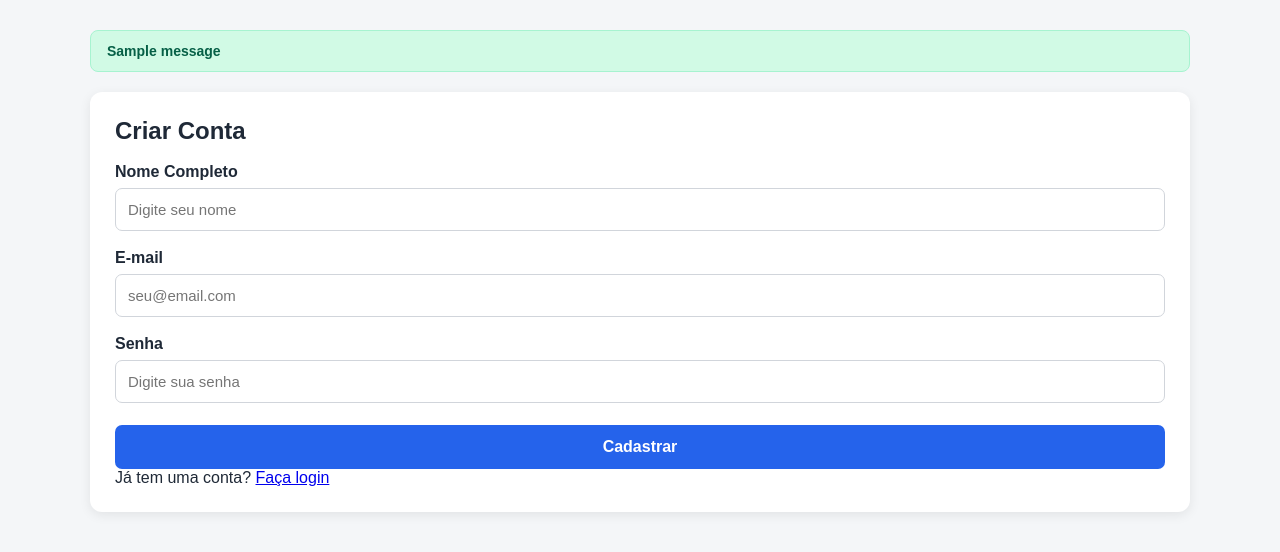
After one commit to Vitorzk1/Diariobordocustomaquinario, a Flask app: page /cadastro in a window 1280 px wide. The commit adds this page. Shown: the top 552 px of the page. Run offline with Flask 3, Linux system fonts and the light colour scheme; tables that the repository leaves empty hold one stand-in row (values such as "Sample post"); one stand-in notice (Sample message) is shown.

Commit message:
feat: integra autenticacao com sqlalchemy, login e templates de registro

```diff
--- a/app.py
+++ b/app.py
@@ -1,15 +1,142 @@
 from datetime import datetime
-from flask import Flask, render_template, request, redirect, url_for
+from functools import wraps
+from flask import Flask, render_template, redirect, request, url_for, flash
+from flask_sqlalchemy import SQLAlchemy
+from flask_login import (
+    LoginManager,
+    UserMixin,
+    login_user,
+    login_required,
+    current_user,
+    logout_user
+)
+from werkzeug.security import generate_password_hash, check_password_hash
 
 app = Flask(__name__)
 
-registros = []
+# Configurações do App e Banco de Dados
+app.config["SECRET_KEY"] = "123"
+app.config["SQLALCHEMY_DATABASE_URI"] = "sqlite:///sistema.db"
+app.config["SQLALCHEMY_TRACK_MODIFICATIONS"] = False
+
+db = SQLAlchemy(app)
+
+login_manager = LoginManager(app)
+login_manager.login_view = "login"
+login_manager.login_message = "Faça login para acessar essa página."
+login_manager.login_message_category = "warning"
+
+#===========================================================
+#                         MODELS
+#===========================================================
+
+class User(UserMixin, db.Model):
+    id = db.Column(db.Integer, primary_key=True)
+    nome = db.Column(db.String(100), nullable=False)
+    email = db.Column(db.String(120), unique=True, nullable=False)
+    senha = db.Column(db.String(120), nullable=False)
+    perfil = db.Column(db.String(20), nullable=False, default="usuario")
+
+    # Relacionamento com os registros de máquinas
+    registros = db.relationship('RegistroMaquina', backref='usuario', lazy=True)
+
+class RegistroMaquina(db.Model):
+    id = db.Column(db.Integer, primary_key=True)
+    maquina = db.Column(db.String(100), nullable=False)
+    data = db.Column(db.String(20), nullable=False)
+    horas = db.Column(db.String(20), nullable=False)
+    descricao = db.Column(db.Text, nullable=False)
+    user_id = db.Column(db.Integer, db.ForeignKey('user.id'), nullable=False)
+
+@login_manager.user_loader
+def carregar_usuario(user_id):
+    return db.session.get(User, int(user_id))
+
+#===========================================================
+#                      DECORATORS
+#===========================================================
+
+def admin_required(func):
+    @wraps(func)
+    def wrapper(*args, **kwargs):
+        if not current_user.is_authenticated or current_user.perfil != "admin":
+            flash("Acesso negado. Apenas administradores.", "danger")
+            return redirect(url_for("login"))
+        return func(*args, **kwargs)
+    return wrapper
+
+#===========================================================
+#                   ROTAS DE AUTENTICAÇÃO
+#===========================================================
 
 @app.route("/")
-def inicio():
-    return redirect(url_for("registro_horas"))
+def index():
+    if current_user.is_authenticated:
+        return redirect(url_for("registro_horas"))
+    return redirect(url_for("login"))
+
+@app.route("/cadastro", methods=["GET", "POST"])
+def cadastro():
+    if request.method == "POST":
+        nome = request.form["nome"]
+        email = request.form["email"]
+        senha = request.form["senha"]
+        perfil = request.form.get("perfil", "usuario")
+
+        usuario_existente = User.query.filter_by(email=email).first()
+        if usuario_existente:
+            flash("Email já cadastrado. Faça login.", "danger")
+            return redirect(url_for("login"))
+
+        novo_usuario = User(
+            nome=nome,
+            email=email,
+            senha=generate_password_hash(senha),
+            perfil=perfil
+        )
+        db.session.add(novo_usuario)
+        db.session.commit()
+
+        flash("Cadastro realizado com sucesso! Faça login.", "success")
+        return redirect(url_for("login"))
+
+    return render_template("cadastro.html")
+
+@app.route("/login", methods=["GET", "POST"])
+def login():
+    if request.method == "POST":
+        email = request.form["email"]
+        senha = request.form["senha"]
+
+        usuario = User.query.filter_by(email=email).first()
+
+        if usuario and check_password_hash(usuario.senha, senha):
+            login_user(usuario)
+            flash("Login realizado com sucesso!", "success")
+            return redirect(url_for("registro_horas"))
+        else:
+            flash("Email ou senha incorretos.", "danger")
+
+    return render_template("login.html")
+
+@app.route("/logout")
+@login_required
+def logout():
+    logout_user()
+    flash("Você saiu da sua conta.", "success")
+    return redirect(url_for("login"))
+
+@app.route("/perfil")
+@login_required
+def perfil():
+    return render_template("perfil.html", usuario=current_user)
+
+#===========================================================
+#             REGISTRO DE MÁQUINAS (SISTEMA)
+#===========================================================
 
 @app.route("/registro-horas", methods=["GET", "POST"])
+@login_required
 def registro_horas():
     if request.method == "POST":
         maquina = request.form["maquina"]
@@ -17,76 +144,118 @@ def registro_horas():
         horas = request.form["horas"]
         descricao = request.form["descricao"]
 
-        # Converte a data do formato do navegador (AAAA-MM-DD) para (DD/MM/AAAA)
+        # Conversão de formato de data (YYYY-MM-DD -> DD/MM/YYYY)
         if data_raw:
             data_formatada = datetime.strptime(data_raw, "%Y-%m-%d").strftime("%d/%m/%Y")
         else:
             data_formatada = ""
 
-        registros.append({
-            "maquina": maquina,
-            "data": data_formatada,
-            "horas": horas,
-            "descricao": descricao
-        })
+        novo_registro = RegistroMaquina(
+            maquina=maquina,
+            data=data_formatada,
+            horas=horas,
+            descricao=descricao,
+            user_id=current_user.id
+        )
 
+        db.session.add(novo_registro)
+        db.session.commit()
+        flash("Registro inserido com sucesso!", "success")
         return redirect(url_for("registro_horas"))
 
+    # Exibe os registros do usuário logado (ou todos se for admin)
+    if current_user.perfil == "admin":
+        registros = RegistroMaquina.query.all()
+    else:
+        registros = RegistroMaquina.query.filter_by(user_id=current_user.id).all()
+
+    return render_template("registro_horas.html", registros=registros)
+
+@app.route("/excluir/<int:id>", methods=["POST"])
+@login_required
+def excluir(id):
+    registro = RegistroMaquina.query.get_or_404(id)
+
+    # Permite exclusão se for admin ou o criador do registro
+    if current_user.perfil == "admin" or registro.user_id == current_user.id:
+        db.session.delete(registro)
+        db.session.commit()
+        flash("Registro excluído com sucesso!", "success")
+    else:
+        flash("Você não tem permissão para excluir este registro.", "danger")
+
+    return redirect(url_for("registro_horas"))
+
+#===========================================================
+#              DASHBOARD E PAINEL ADMIN
+#===========================================================
+
+@app.route("/admin/dashboard")
+@login_required
+@admin_required
+def dashboard():
+    quantidade_usuarios = User.query.count()
+    quantidade_registros = RegistroMaquina.query.count()
     return render_template(
-        "registro_horas.html",
-        registros=registros
+        "admin_dashboard.html",
+        quantidade=quantidade_usuarios,
+        total_registros=quantidade_registros
     )
 
-@app.route("/excluir/<int:index>", methods=["POST"])
-def excluir(index):
-    if 0 <= index < len(registros):
-        registros.pop(index)
-    return redirect(url_for("registro_horas"))
+@app.route("/admin/usuarios")
+@login_required
+@admin_required
+def usuarios():
+    lista_usuarios = User.query.all()
+    return render_template("usuarios.html", usuarios=lista_usuarios)
 
-@app.route("/sair")
-def sair():
-    return """<!DOCTYPE html>
-<html lang="pt-BR">
-<head>
-    <meta charset="UTF-8">
-    <meta name="viewport" content="width=device-width, initial-scale=1.0">
-    <title>Sistema encerrado</title>
-    <style>
-        body {
-            font-family: Arial, sans-serif;
-            background: #f4f6f8;
-            display: flex;
-            justify-content: center;
-            align-items: center;
-            height: 100vh;
-            margin: 0;
-        }
-        .mensagem {
-            background: white;
-            padding: 40px;
-            border-radius: 12px;
-            text-align: center;
-            box-shadow: 0 4px 15px rgba(0,0,0,0.1);
-        }
-        a {
-            display: inline-block;
-            margin-top: 20px;
-            padding: 12px 20px;
-            background: #2563eb;
-            color: white;
-            text-decoration: none;
-            border-radius: 8px;
-        }
-    </style>
-</head>
-<body>
-    <div class="mensagem">
-        <h1>Sistema encerrado</h1>
-        <p>Você saiu do registro de horas.</p>
-        <a href="/">Voltar para o sistema</a>
-    </div>
-</body>
-</html>"""
+@app.route("/admin/alterar_perfil/<int:user_id>", methods=["GET", "POST"])
+@login_required
+@admin_required
+def alterar_perfil(user_id):
+    usuario = User.query.get_or_404(user_id)
+
+    if request.method == "POST":
+        novo_perfil = request.form["perfil"]
+        usuario.perfil = novo_perfil
+        db.session.commit()
+        flash("Perfil do usuário atualizado com sucesso!", "success")
+        return redirect(url_for("usuarios"))
+
+    return render_template("alterar_perfil.html", usuario=usuario)
+
+@app.route("/admin/deletar_usuario/<int:user_id>", methods=["POST"])
+@login_required
+@admin_required
+def deletar_usuario(user_id):
+    usuario = User.query.get_or_404(user_id)
+    db.session.delete(usuario)
+    db.session.commit()
+    flash("Usuário deletado com sucesso!", "success")
+    return redirect(url_for("usuarios"))
+
+#===========================================================
+#              INICIALIZAÇÃO DO BANCO DE DADOS
+#===========================================================
+
+with app.app_context():
+    db.create_all()
+
+    # Criação da conta Admin padrão
+    admin = User.query.filter_by(email="admin@email.com").first()
+    if not admin:
+        admin = User(
+            nome="Admin",
+            email="admin@email.com",
+            senha=generate_password_hash("admin123"),
+            perfil="admin"
+        )
+        db.session.add(admin)
+        db.session.commit()
+
+#===========================================================
+#                        EXECUÇÃO
+#===========================================================
 
 if __name__ == "__main__":
     app.run(debug=True)
--- a/static/style.css
+++ b/static/style.css
@@ -143,6 +143,10 @@ padding: 13px;
   border-top: 1px solid #e5e7eb;
 }
 
+.form-excluir {
+  display: inline;
+}
+
 .btn-excluir {
   background: #dc2626;
   color: white;
@@ -168,9 +172,34 @@ color: #374151;
   margin-bottom: 8px;
 }
 
+/* Alertas de Mensagem (Flash) */
+.alert {
+  padding: 12px 16px;
+  margin-bottom: 20px;
+  border-radius: 8px;
+  font-size: 14px;
+  font-weight: bold;
+}
+
+.alert-success {
+  background-color: #d1fae5;
+  color: #065f46;
+  border: 1px solid #a7f3d0;
+}
+
+.alert-danger {
+  background-color: #fee2e2;
+  color: #991b1b;
+  border: 1px solid #fecaca;
+}
+
+.alert-warning {
+  background-color: #fef3c7;
+  color: #92400e;
+  border: 1px solid #fde68a;
+}
+
 @media (max-width: 700px) {
-
-
   .topo {
     padding: 18px;
   }
@@ -198,4 +227,9 @@ th,
   td {
     padding: 10px;
     font-size: 13px;
-}}
+
+    .texto-link {
+  margin-top: 15px;
+}
+  }
+}
--- /dev/null
+++ b/templates/cadastro.html
@@ -0,0 +1,48 @@
+<!DOCTYPE html>
+<html lang="pt-BR">
+<head>
+    <meta charset="UTF-8">
+    <meta name="viewport" content="width=device-width, initial-scale=1.0">
+    <title>Cadastro - Sistema de Máquinas</title>
+    <link rel="stylesheet" href="{{ url_for('static', filename='style.css') }}">
+</head>
+<body>
+
+    <main class="container">
+        {% with messages = get_flashed_messages(with_categories=true) %}
+            {% if messages %}
+                {% for category, message in messages %}
+                    <div class="alert alert-{{ category }}">
+                        {{ message }}
+                    </div>
+                {% endfor %}
+            {% endif %}
+        {% endwith %}
+
+        <div class="card">
+            <h2>Criar Conta</h2>
+            <form method="POST" action="{{ url_for('cadastro') }}">
+                <div class="campo">
+                    <label for="nome">Nome Completo</label>
+                    <input type="text" id="nome" name="nome" placeholder="Digite seu nome" required>
+                </div>
+
+                <div class="campo">
+                    <label for="email">E-mail</label>
+                    <input type="email" id="email" name="email" placeholder="seu@email.com" required>
+                </div>
+
+                <div class="campo">
+                    <label for="senha">Senha</label>
+                    <input type="password" id="senha" name="senha" placeholder="Digite sua senha" required>
+                </div>
+
+                <button type="submit" class="btn-registrar">Cadastrar</button>
+            </form>
+
+            <p class="texto-link">Já tem uma conta? <a href="{{ url_for('login') }}">Faça login</a></p>
+        </div>
+    </main>
+
+</body>
+</html>
```
Also changed, not shown: registro_horas.html (deleted, +0 -65 lines), templates/login.html (added, +38 -0 lines), templates/registro_horas.html (+38 -156 lines). Lines whose indentation alone changed are shown as unchanged.
